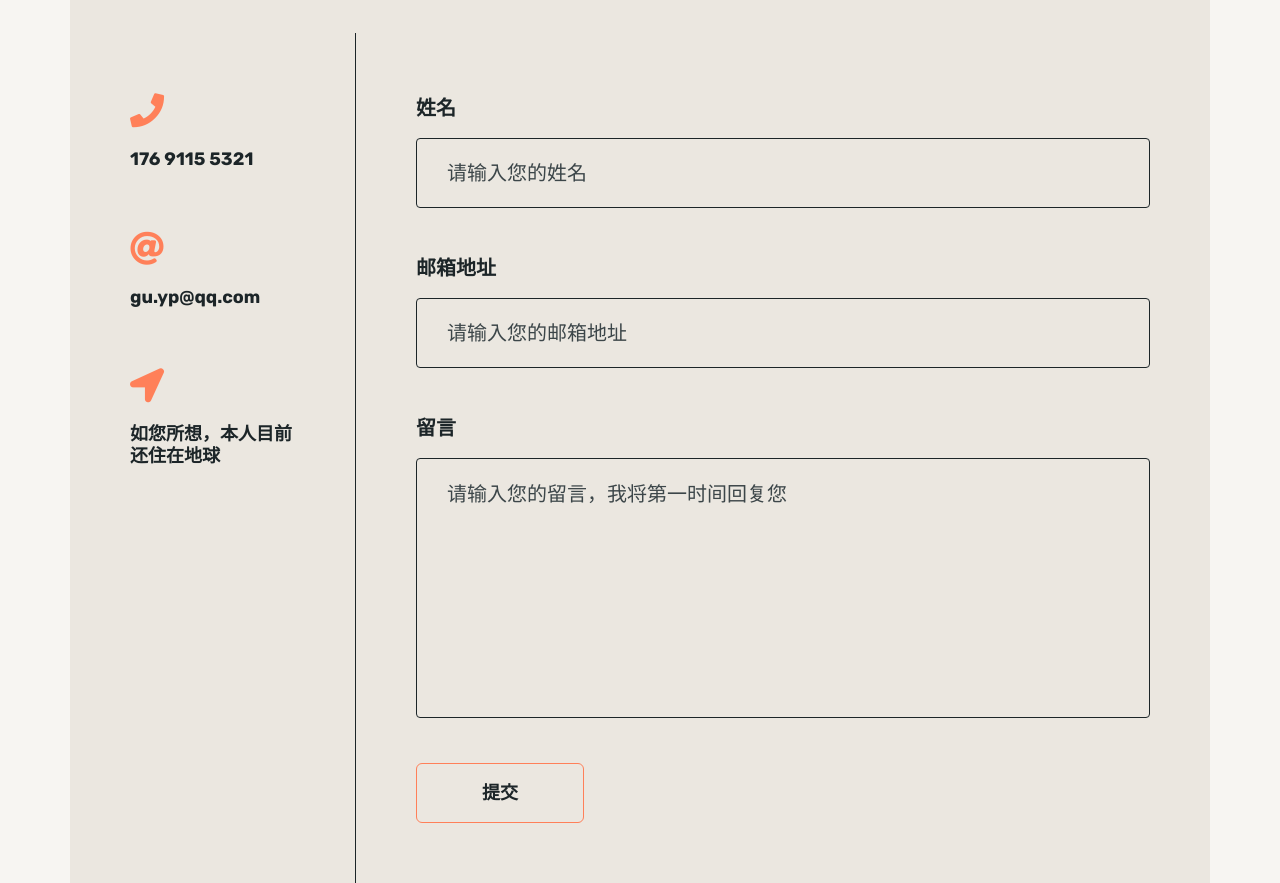
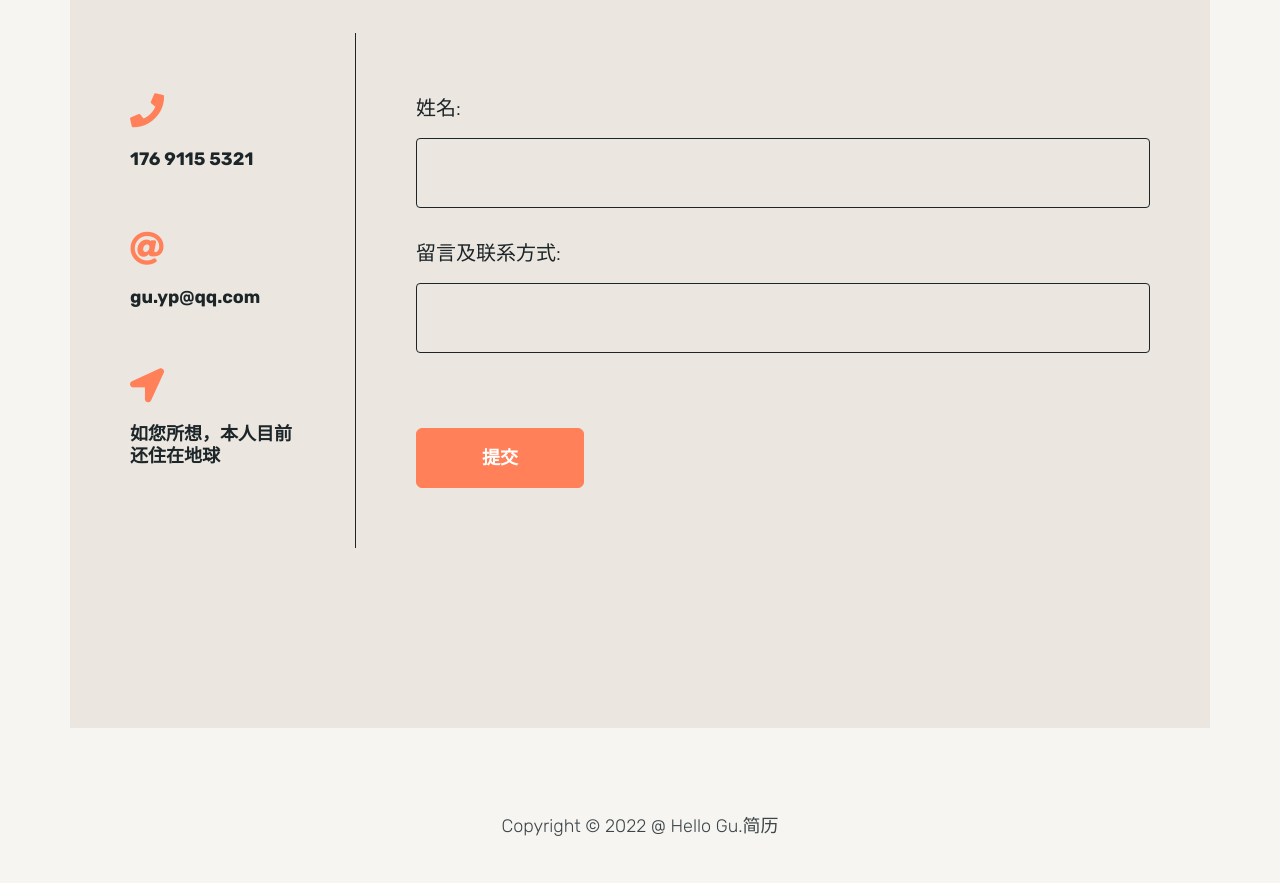
Before and after one commit to HelloGup/HttpServer, a plain HTML site: page wwwroot/index.html in a window 1280 px wide. Shown: the part 5240-6123 px from the top of the page. Drawn offline with Linux system fonts and the light colour scheme.

Commit message:
add code

```diff
--- a/wwwroot/index.html
+++ b/wwwroot/index.html
@@ -423,24 +423,26 @@
 
                   <!-- contact form -->
                   <div class="contacts-form scrolla-element-anim-1 scroll-animate" data-animate="active">
-                <form id="cform" method="post">
+                     <!-- <form action="/cgi/test_cgi" method="post">
                           <label>
                               姓名
                               <input type="text" name="name" placeholder="请输入您的姓名">
                           </label>
                           <label>
-                    邮箱地址
-                    <input type="email" name="email" placeholder="请输入您的邮箱地址">
+                              留言,并留下您的联系方式
+                              <textarea name="message" placeholder="请输入您的留言和联系方式，我将第一时间回复您"></textarea>
                           </label>
-                  <label>
-                    留言
-                    <textarea name="message" placeholder="请输入您的留言，我将第一时间回复您"></textarea>
-                  </label>
-                  <a href="#" class="btn" onclick="$('#cform').submit(); return false;">提交</a>
+                          <a href="#" class="btn" onclick="$('#cform').submit(); return false;">Submit</a>
+                     </form>-->
+                     <form action="/cgi/test_cgi" method="POST" accept-charset="UTF-8">
+                         姓名:<br>
+                         <input type="text" name="name" value="" required="required">
+                         <br>
+                         留言及联系方式:<br>
+                         <input type="text" name="message" value="" required="required">
+                         <br><br>
+                         <input type="submit" value="提交">
                      </form>
-              </div>
-              <div class="alert-success" style="display: none;">
-                  <p>谢谢，我已收到您的留言.</p>
                   </div>
               </div>
           </div>
```
Also changed, not shown: wwwroot/static/js/splitting.js (line endings or trailing spaces), 5 other files. Lines whose indentation alone changed are shown as unchanged.
